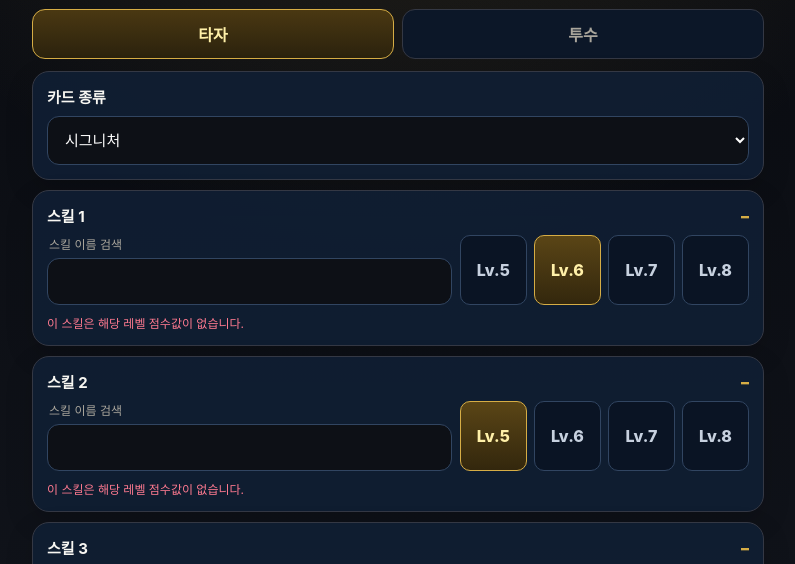
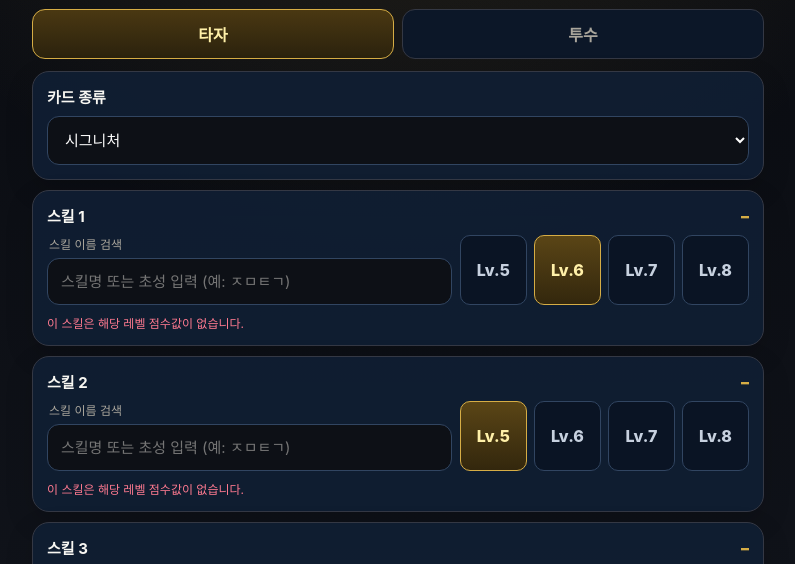
Before and after one commit to hmd0320-beep/cpbv26-tools, a plain HTML site: page index.html in a window 1280 px wide. Shown: the part 187-751 px from the top of the page, without its empty margins (242-1037 px from the left). Drawn offline with Linux system fonts and the light colour scheme.

Commit message:
Add files via upload

```diff
--- a/index.html
+++ b/index.html
@@ -126,7 +126,7 @@ function render(){
     const item=Number.isInteger(s.idx)?DB[type][s.idx]:null;
     const card=document.createElement('div'); card.className='card';
     card.innerHTML=`<div class="rowtitle"><b>스킬 ${n+1}</b><span class="score">${item?.[String(s.lv)]==null?'–':Number(item[String(s.lv)]).toFixed(2)}</span></div>
-      <div class="skillgrid"><div class="searchWrap"><label class="searchLabel">스킬 이름 검색</label><input type="search" class="skillSearch" data-slot="${n}" placeholder="" value="${esc(item?.name||'')}" autocomplete="off"><div class="suggestions" data-suggestions="${n}"></div></div>
+      <div class="skillgrid"><div class="searchWrap"><label class="searchLabel">스킬 이름 검색</label><input type="search" class="skillSearch" data-slot="${n}" placeholder="스킬명 또는 초성 입력 (예: ㅈㅁㅌㄱ)" value="${esc(item?.name||'')}" autocomplete="off"><div class="suggestions" data-suggestions="${n}"></div></div>
       <div class="levels">${[5,6,7,8].map(l=>`<button class="lv ${l===s.lv?'on':''}" data-slot="${n}" data-lv="${l}">Lv.${l}</button>`).join('')}</div></div>
       <div class="warn ${item?.[String(s.lv)]==null?'show':''}">이 스킬은 해당 레벨 점수값이 없습니다.</div>`;
     slots.appendChild(card);
```
